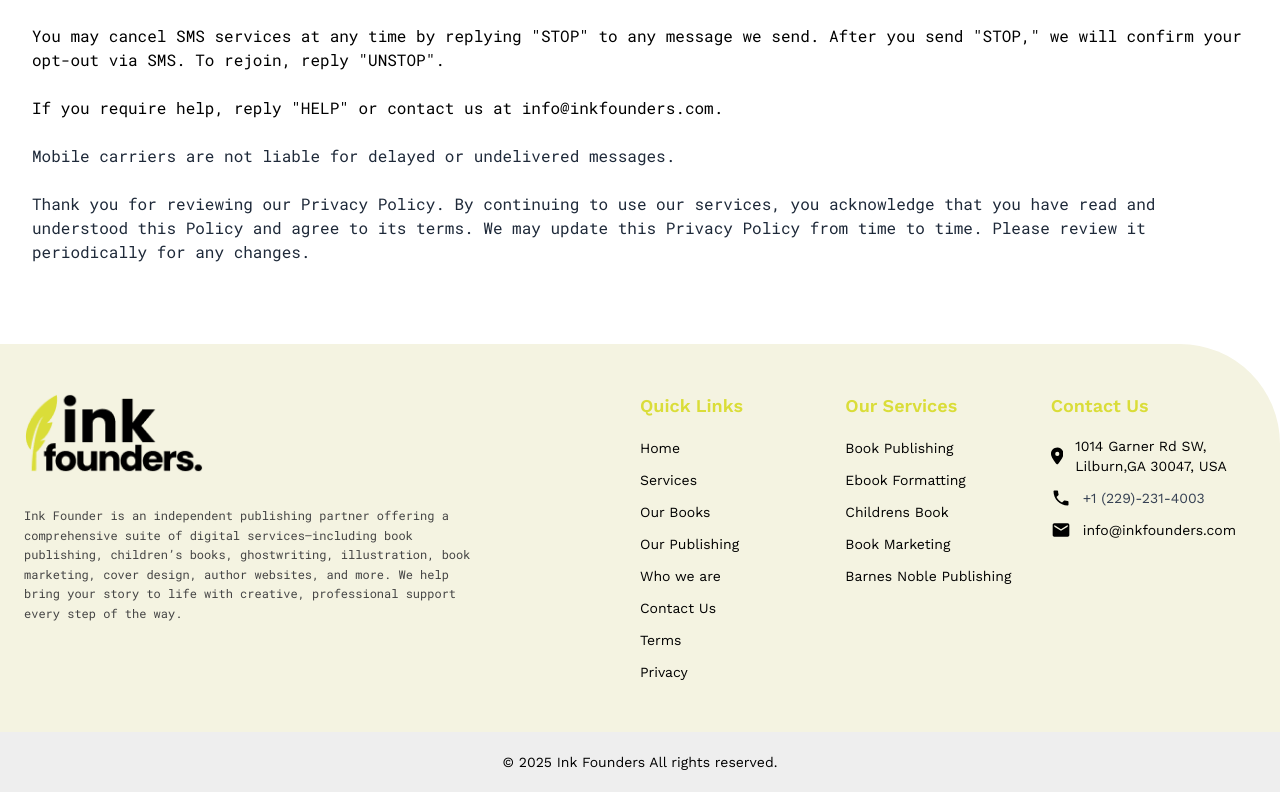
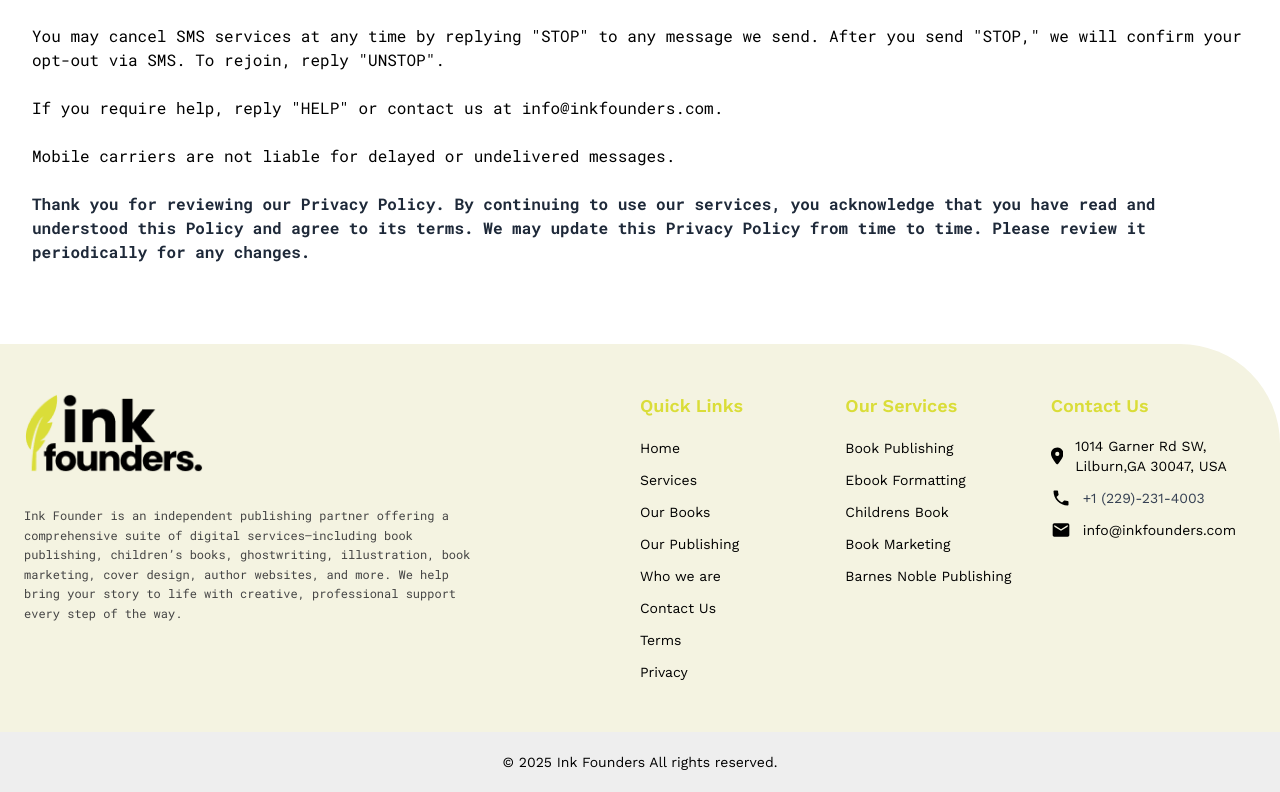
Before and after one commit to BemBexLab/inkfounders, a Next.js app: page /privacy in a window 1280 px wide. Shown: the part 2254-3046 px from the top of the page. Built offline with nearby package versions, Linux system fonts and the light colour scheme.

Commit message:
bolding the last line in privacy page

```diff
--- a/src/app/privacy/components/privacy.tsx
+++ b/src/app/privacy/components/privacy.tsx
@@ -152,13 +152,13 @@ const PrivacyPolicy = () => {
             <p><span className="font-bold">By submitting</span> your phone number, you agree to receive SMS and MMS messages from Ink Founders for service-related purposes. These messages may include booking confirmations, appointment reminders, and customer support responses.</p> <br />
             <p>Message and data rates may apply depending on your mobile provider.</p> <br />
             <p>You may cancel SMS services at any time by replying &quot;STOP&quot; to any message we send. After you send &quot;STOP,&quot; we will confirm your opt-out via SMS. To rejoin, reply &quot;UNSTOP&quot;. </p><br />
-            <p>If you require help, reply &quot;HELP&quot; or contact us at <a href="mailto:info@inkfounders.com">info@inkfounders.com</a>.</p>
+            <p>If you require help, reply &quot;HELP&quot; or contact us at <a href="mailto:info@inkfounders.com">info@inkfounders.com</a>.</p><br />
+            <p>Mobile carriers are not liable for delayed or undelivered messages.</p>
+          </p>
 
-          </p>
+
           <br />
-          <p>Mobile carriers are not liable for delayed or undelivered messages.</p>
-          <br />
-          <p>Thank you for reviewing our Privacy Policy. By continuing to use our services, you acknowledge that you have read and understood this Policy and agree to its terms. We may update this Privacy Policy from time to time. Please review it periodically for any changes.</p>
+          <p className="font-bold">Thank you for reviewing our Privacy Policy. By continuing to use our services, you acknowledge that you have read and understood this Policy and agree to its terms. We may update this Privacy Policy from time to time. Please review it periodically for any changes.</p>
 
         </section>
 
```
